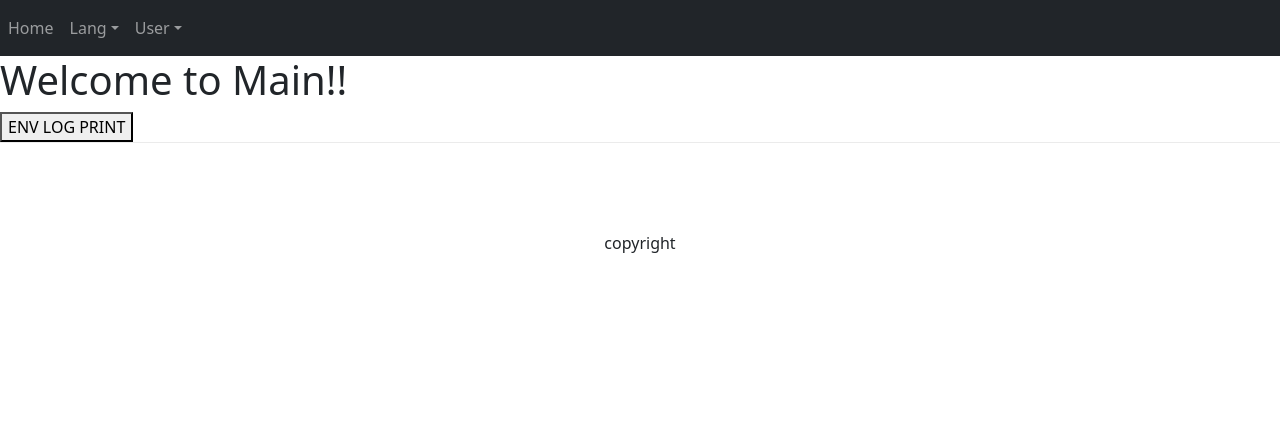
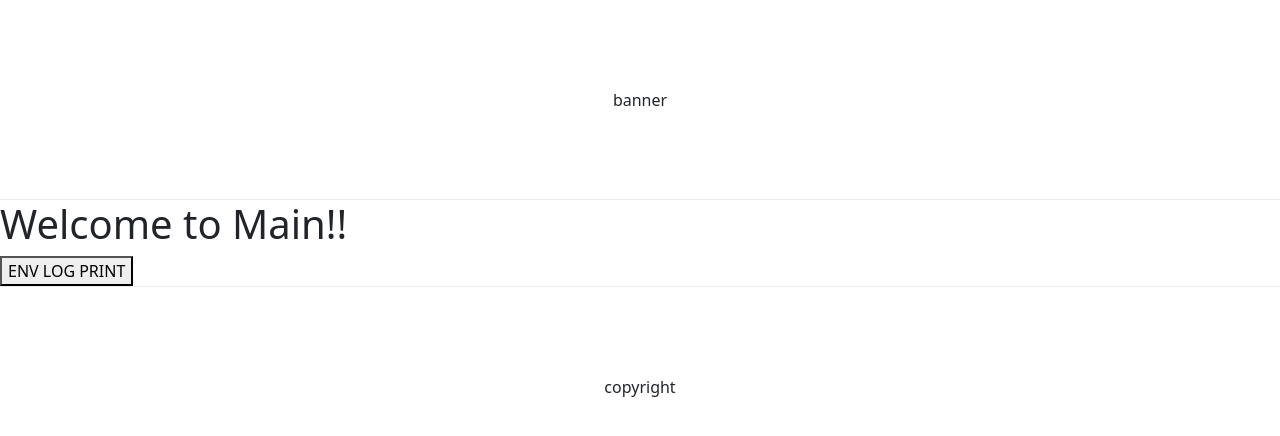
Before and after one commit to WhdWl/study-vue-vue2.0, a Vue app: page / in a window 1280 px wide. Shown: the top 436 px of the page. Built offline with nearby package versions, Linux system fonts and the light colour scheme.

Commit message:
Header.vue Component Benner.vue 추가

```diff
--- a/src/components/layout/Header.vue
+++ b/src/components/layout/Header.vue
@@ -1,28 +1,16 @@
 <template>
   <div>
-    <b-navbar type="dark" variant="dark">
-      <b-navbar-nav>
-        <b-nav-item href="#">Home</b-nav-item>
-
-        <!-- Navbar dropdowns -->
-        <b-nav-item-dropdown text="Lang" right>
-          <b-dropdown-item href="#">EN</b-dropdown-item>
-          <b-dropdown-item href="#">ES</b-dropdown-item>
-          <b-dropdown-item href="#">RU</b-dropdown-item>
-          <b-dropdown-item href="#">FA</b-dropdown-item>
-        </b-nav-item-dropdown>
-
-        <b-nav-item-dropdown text="User" right>
-          <b-dropdown-item href="#">Account</b-dropdown-item>
-          <b-dropdown-item href="#">Settings</b-dropdown-item>
-        </b-nav-item-dropdown>
-      </b-navbar-nav>
-    </b-navbar>
+    <Banner/>
   </div>
 </template>
 
 <script>
+import Banner from './header/Banner.vue'
+
 export default {
-  name: "Header.vue"
+    name: "Header.vue"
+  , components: {
+    Banner
+  }
 }
 </script>
--- a/src/components/layout/header/Banner.vue
+++ b/src/components/layout/header/Banner.vue
@@ -1,18 +1,21 @@
 <template>
   <div>
+    banner
   </div>
 </template>
 
 <style scoped>
 div {
-  position: sticky;
-  height: 100px;
+  height: 200px;
+  line-height: 200px;
+  text-align: center;
   border-bottom: 1px solid #ebebeb;
 }
 </style>
 
 <script>
+
 export default {
-  name: "Header.vue"
+  name: "Banner.vue"
 }
 </script>
```
